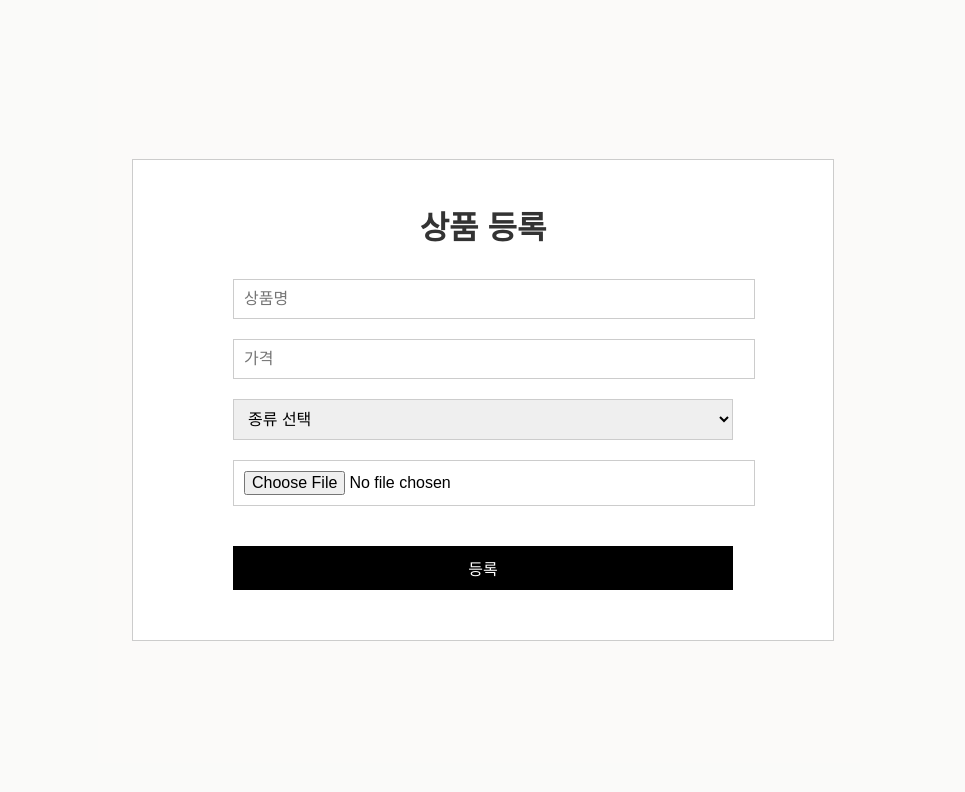
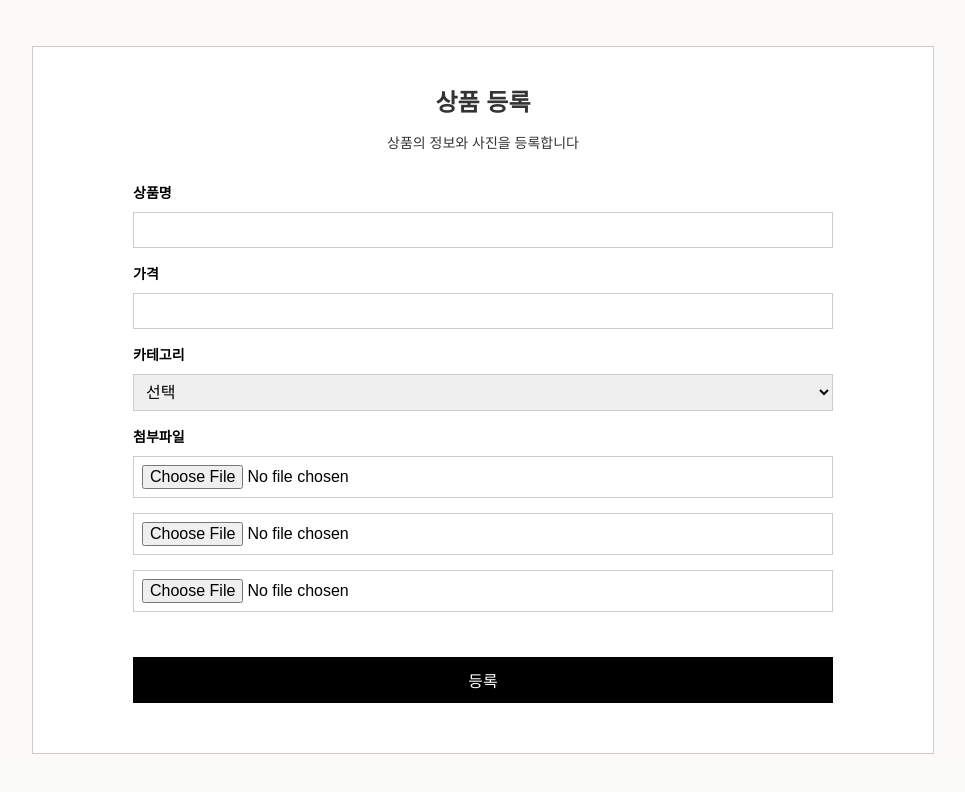
Before and after one commit to ENTP-Ku/Shop, a React (Create React App) app in the folder my-app/: page /upload in a window 1280 px wide. Shown: the top 792 px of the page, without its empty margins (157-1122 px from the left). Built offline with nearby package versions, Linux system fonts and the light colour scheme; no server answers.

Commit message:
upload updated

```diff
--- a/my-app/src/components/Upload.js
+++ b/my-app/src/components/Upload.js
@@ -8,10 +8,20 @@ const Upload = () => {
     const [name, setName] = useState('');
     const [price, setPrice] = useState('');
     const [kind, setKind] = useState('');
-    const [image, setImage] = useState(null);
+
+    // 3개의 파일을 관리하는 배열
+    const [images, setImages] = useState([null, null, null]);
+
+    // 파일 변경 시 호출되는 함수
+    const handleFileChange = (index, file) => {
+        const newImages = [...images];
+        newImages[index] = file;
+        setImages(newImages);
+    };
 
     const handleUpload = async () => {
-        if (!name || !price || !kind || !image) {
+        // 필드 유효성 검사
+        if (!name || !price || !kind || images.some(image => !image)) {
             alert('모든 필드를 입력해주세요.');
             return;
         }
@@ -20,7 +30,11 @@ const Upload = () => {
         formData.append('name', name);
         formData.append('price', price);
         formData.append('kind', kind);
-        formData.append('image', image);
+
+        // 각 이미지를 개별적으로 formData에 추가
+        images.forEach((image, index) => {
+            formData.append(`image${index + 1}`, image);  // `image1`, `image2`, `image3`로 저장
+        });
 
         try {
             await axios.post('/api/products', formData, {
@@ -37,30 +51,44 @@ const Upload = () => {
         <div className="upload-body"> {/* 전체 배경을 감싸는 컨테이너 */}
             <div className="upload-container"> {/* 클래스 추가 */}
                 <h1>상품 등록</h1>
+                <p>상품의 정보와 사진을 등록합니다</p>
+
+                <label htmlFor="title">상품명</label>
                 <input
                     type="text"
-                    placeholder="상품명"
+                    id="title"
                     value={name}
                     onChange={(e) => setName(e.target.value)}
                 />
+
+                <label htmlFor="price">가격</label>
                 <input
                     type="number"
-                    placeholder="가격"
+                    id="price"
                     value={price}
                     onChange={(e) => setPrice(e.target.value)}
                 />
+
+                <label htmlFor="kind">카테고리</label>
                 <select
+                    id="kind"
                     value={kind}
                     onChange={(e) => setKind(e.target.value)}
                 >
-                    <option value="">종류 선택</option>
+                    <option value="">선택</option>
                     <option value="top">상의</option>
                     <option value="bottom">하의</option>
                 </select>
-                <input
-                    type="file"
-                    onChange={(e) => setImage(e.target.files[0])}
-                />
+
+                <label htmlFor="image">첨부파일</label>
+                {/* 파일 업로드 필드 3개 */}
+                {images.map((image, index) => (
+                    <input
+                        key={index}
+                        type="file"
+                        onChange={(e) => handleFileChange(index, e.target.files[0])}
+                    />
+                ))}
                 <button onClick={handleUpload}>등록</button>
             </div>
         </div>
--- a/my-app/src/styles/Upload.css
+++ b/my-app/src/styles/Upload.css
@@ -1,60 +1,91 @@
 /* 전체 배경색 설정 */
 .upload-body {
-    background-color: #f0efeb4d; /* 전체 배경색 */
-    margin: 0; /* 기본 여백 제거 */
-    font-family: Arial, sans-serif; /* 기본 글꼴 설정 */
+    background-color: #f0efeb4d;    /* 전체 배경색 */
+    margin: 0;    /* 기본 여백 제거 */
+    font-family: Arial, sans-serif;    /* 기본 글꼴 설정 */
 
     /* Flexbox 설정 */
-    display: flex; /* Flexbox 활성화 */
-    justify-content: center; /* 수평 중앙 정렬 */
-    align-items: center; /* 수직 중앙 정렬 */
-    height: 100vh; /* 뷰포트 높이의 100% */
+    display: flex;    /* Flexbox 활성화 */
+    justify-content: center;    /* 수평 중앙 정렬 */
+    align-items: center;    /* 수직 중앙 정렬 */
+    height: 100vh;    /* 뷰포트 높이의 100% */
 }
 
 /* 전체 컨테이너 스타일 */
 .upload-container {
-    max-width: 500px; /* 최대 너비 설정 */
-    padding: 20px 100px 50px 100px; /* 여백 */
-    justify-content: center; /* 수평 중앙 정렬 */
-    align-items: center; /* 수직 중앙 정렬 */
-    border: 1px solid #ccc; /* 테두리 */
-    background-color: #ffffff; /* 배경색 */
+    max-width: 700px;    /* 최대 너비 설정 */
+    padding: 20px 100px 50px 100px;    /* 여백 */
+    justify-content: center;    /* 수평 중앙 정렬 */
+    align-items: center;    /* 수직 중앙 정렬 */
+    border: 1px solid #ccc;    /* 테두리 */
+    background-color: #ffffff;    /* 배경색 */
 }
 
 /* 제목 스타일 */
 .upload-container h1 {
-    text-align: center; /* 중앙 정렬 */
-    color: #333; /* 글자 색 */
+    text-align: center;
+    font-size: 24px;
+    margin-bottom: 10px;
+    color: #333;
 }
+
+.upload-container p {
+    text-align: center;
+    font-size: 14px;
+    margin-bottom: 30px;
+    color: #333;
+}
+
+.upload-container label{
+    display: block;
+    font-size: 14px;
+    margin-bottom: 10px; /* Label과 입력박스 사이의 간격 */
+    font-weight: bold;
+}
+
 
 /* 입력 필드 스타일 */
 .upload-container input[type="text"],
 .upload-container input[type="number"],
 .upload-container select,
 .upload-container input[type="file"] {
-    width: 100%; /* 전체 너비 */
-    padding: 10px; /* 패딩 */
-    margin: 10px 0; /* 상하 여백 */
-    border: 1px solid #ccc; /* 테두리 */
-    font-size: 16px; /* 글자 크기 */
+    /*첨부파일 버튼 스타일*/
+    width: 100%;
+    padding: 8px;
+    margin-bottom: 15px;
+    border: 1px solid #ccc;
+    font-size: 16px;
+    box-sizing: border-box;
+}
+
+/*file container 스타일*/
+.file-inputs {
+    display: flex;
+    flex-direction: column;
+}
+
+.file-inputs input[type="file"] {
+    width: 100%;
+    margin-bottom: 10px; /* 파일 입력 간격 */
+    padding: 5px;
 }
 
 /* 버튼 스타일 */
 .upload-container button {
-    width: 100%; /* 전체 너비 */
-    padding: 10px; /* 패딩 */
-    margin-top: 30px; /* 상단 여백 */
-    border: none; /* 테두리 없음 */
-    background-color: #000000; /* 배경색 */
-    color: white; /* 글자 색 */
-    font-size: 16px; /* 글자 크기 */
-    cursor: pointer; /* 포인터 커서 */
-    transition: background-color 0.3s; /* 배경색 변화 효과 */
+    width: 100%;    /* 전체 너비 */
+    padding: 10px;    /* 패딩 */
+    margin-top: 30px;    /* 상단 여백 */
+    border: 1px solid transparent;    /* 기본 테두리를 투명하게 설정 */
+    background-color: #000000;    /* 배경색 */
+    color: white;    /* 글자 색 */
+    font-size: 16px;    /* 글자 크기 */
+    cursor: pointer;    /* 포인터 커서 */
+    transition: background-color 0.5s, border-color 0.5s, color 0.5s;    /* 배경색, 테두리 색, 글자 색 변화 효과 */
 }
 
 /* 버튼 호버 스타일 */
 .upload-container button:hover {
-    background-color: #f0efeb4d; /* 호버 시 배경색 변경 */
-    color: rgb(56, 55, 55); /* 글자 색 */
-    border: 1px solid #000000; /* 테두리 */
+    background-color: #f0efeb4d;    /* 호버 시 배경색 변경 */
+    color: rgb(56, 55, 55);    /* 글자 색 */
+    border: 1px solid #000000;    /* 테두리 */
 }
```
